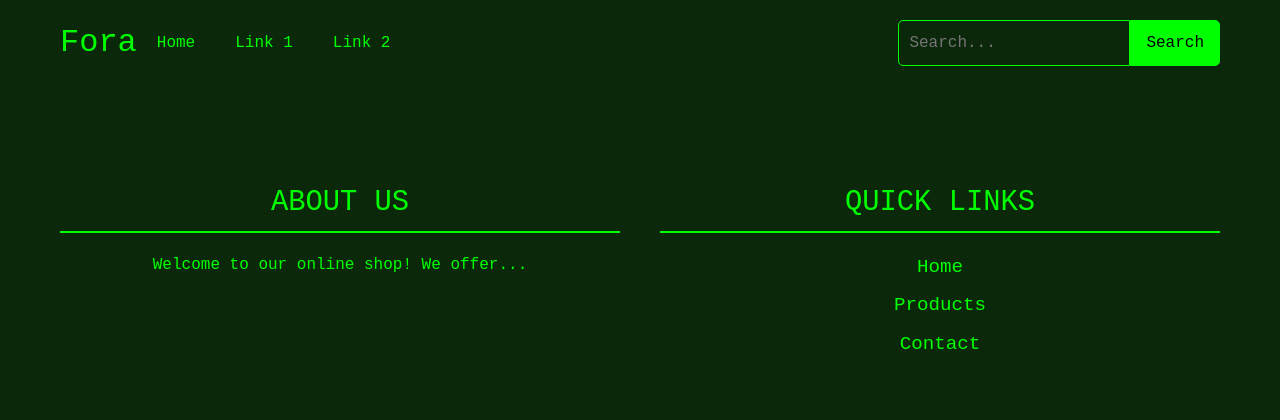
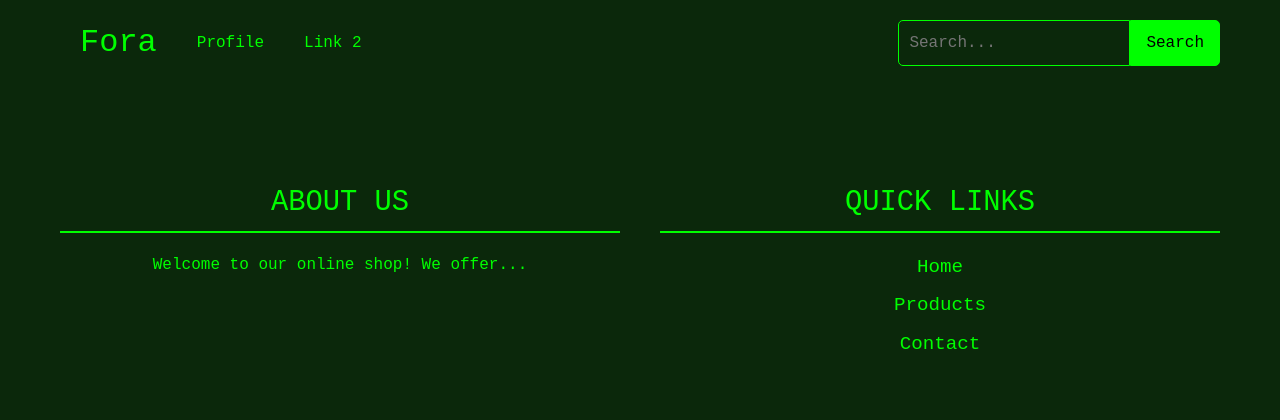
Before and after one commit to fora-organization/fora, a Flask app: page / in a window 1280 px wide. Shown: the top 420 px of the page. Run offline with Flask 3, Linux system fonts and the light colour scheme; a user stored in the database is signed in.

Commit message:
Кнопка профілю
Додав можливість юзеру переглянути профіль

```diff
--- a/routes/default.py
+++ b/routes/default.py
@@ -1,8 +1,9 @@
 from app import (
     app,
-    render_template
+    render_template,
+    session
 )
 
 @app.route('/')
 def default():
-    return render_template('index.html')
+    return render_template('index.html', id=session['user_id'])
--- a/routes/login_routes.py
+++ b/routes/login_routes.py
@@ -19,7 +19,7 @@ def login():
             session["user_name"] = user.first_name
 
             flash('Успішний вхід!', 'success')
-            return redirect(url_for('products_route'))
+            return redirect(url_for('default'))
         else:
             flash('Невірний email або пароль.', 'error')
 
--- a/templates/_navbar.html
+++ b/templates/_navbar.html
@@ -1,12 +1,11 @@
 <nav>
     <div class="header-container">
-        <div class="logo">
-            <h1>Fora</h1>
+        <div class="logo" style="display: flex; list-style: none; padding: 0; margin: 0; color: #00ff00;">
+            <a href='/' style="text-decoration: none; padding: 0 20px; color: #00ff00;"><h1>Fora</h1></a>
         </div>
         <nav>
             <ul style="display: flex; list-style: none; padding: 0; margin: 0; color: #00ff00;">
-                <li><a href="#" style="text-decoration: none; padding: 0 20px; color: #00ff00;">Home</a></li>
-                <li><a href="#" style="text-decoration: none; padding: 0 20px; color: #00ff00;">Link 1</a></li>
+                <li><a href="/user/{{id}}" style="text-decoration: none; padding: 0 20px; color: #00ff00;">Profile</a></li>
                 <li><a href="#" style="text-decoration: none; padding: 0 20px; color: #00ff00;">Link 2</a></li>
             </ul>
         </nav>
```
Also changed, not shown: fora.db, routes/user.py (line endings or trailing spaces).
